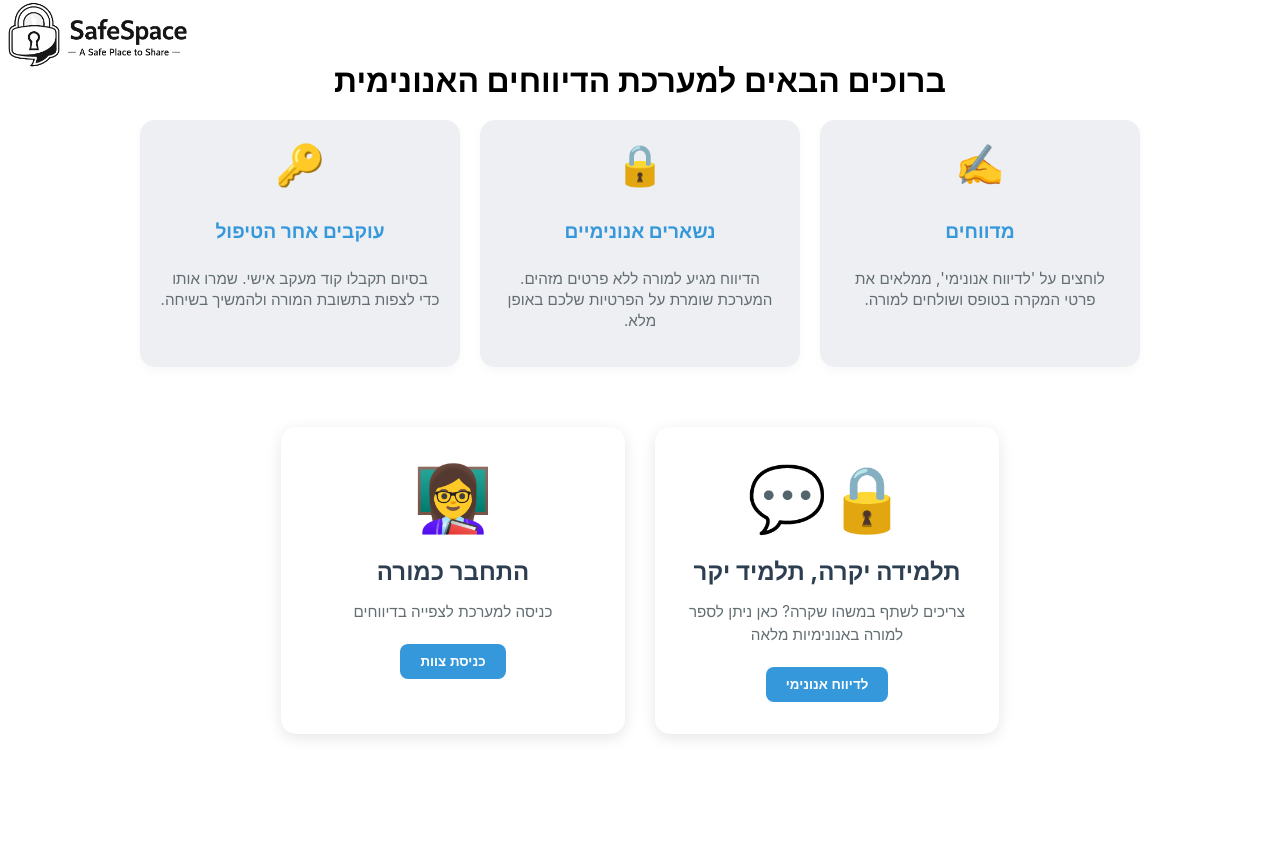
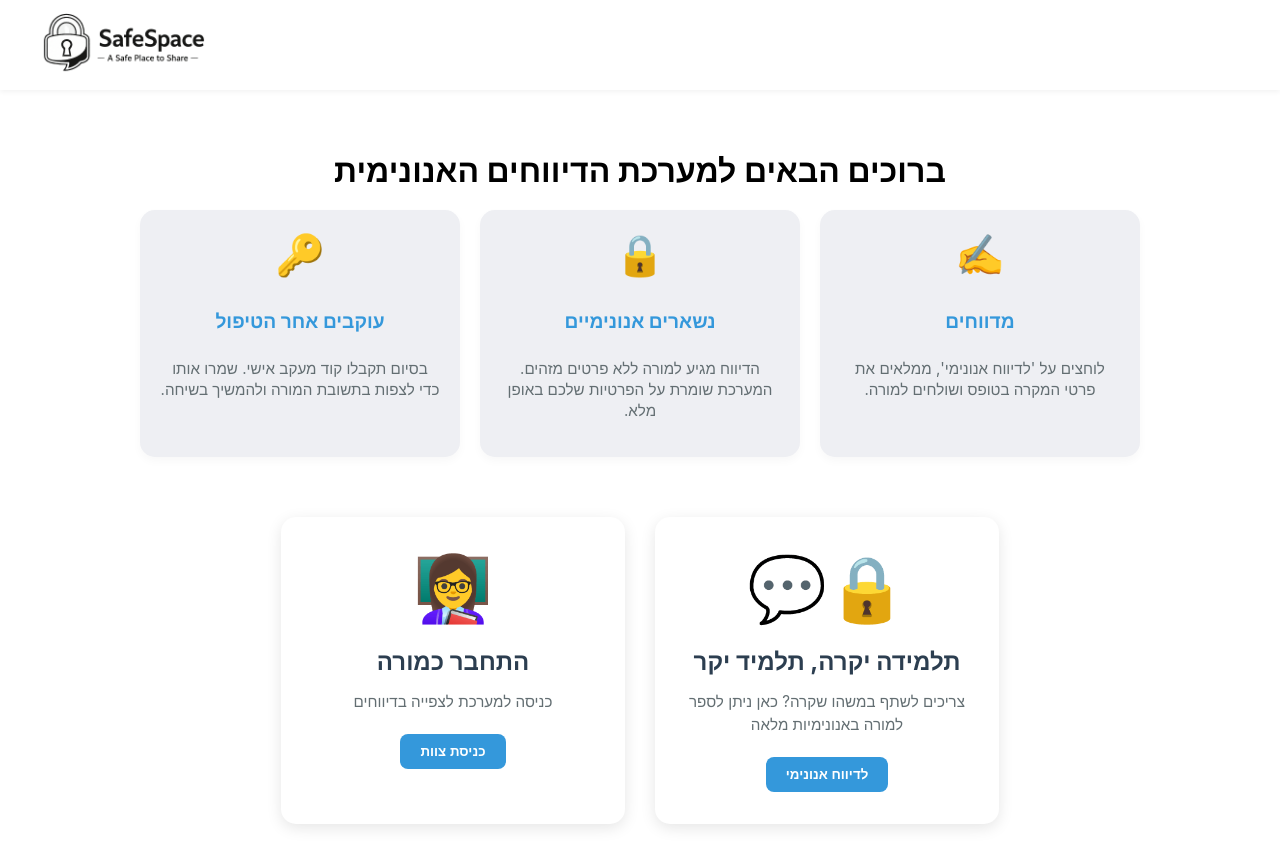
Before and after one commit to MorKahalani/QueenB-Hackathon-TeamGavriel, a React (Vite) app in the folder client/: page / in a window 1280 px wide. Shown: the top 866 px of the page. Built offline with nearby package versions, Linux system fonts and the light colour scheme; no server answers.

Commit message:
fix: adjust archive button size and fix icon spacing in AdminPage

```diff
--- a/client/src/components/Layout/Layout.jsx
+++ b/client/src/components/Layout/Layout.jsx
@@ -1,15 +1,57 @@
+// import styles from '../../styles/Layout.module.css';
+import { Link } from 'react-router-dom';
+// import logoImage from '../../assets/logo1.png';
+// import PropTypes from 'prop-types';
+// import LogoutButton from '../LogoutButton/LogoutButton';
+
+// function Layout({ children }) {
+//   return (
+//     <div className={styles.wrapper}>
+//       <header className={styles.header}>
+//         <Link to="/" className={styles.logoLink}>
+//           <img src={logoImage} alt="SafeSpace" className={styles.logo} />
+//         </Link>
+//       </header>
+
+//       <main className={styles.content}>
+//         <div className={styles.pageInner}>
+//         {children}
+//     </div>
+//       </main>
+//     </div>
+//   );
+// }
+
+// Layout.propTypes = {
+//     children: PropTypes.node
+// };
+
+// export default Layout;
+import PropTypes from 'prop-types';
+import { useLocation } from 'react-router-dom';
 import styles from '../../styles/Layout.module.css';
-import { Link } from 'react-router-dom';
 import logoImage from '../../assets/logo1.png';
-import PropTypes from 'prop-types';
+import LogoutButton from '../LogoutButton/LogoutButton';
 
 function Layout({ children }) {
+  const location = useLocation();
+  const isAdminPage = location.pathname.startsWith('/admin');
+
   return (
     <div className={styles.wrapper}>
       <header className={styles.header}>
-        <Link to="/" className={styles.logoLink}>
-          <img src={logoImage} alt="SafeSpace" className={styles.logo} />
-        </Link>
+        <div className={styles.logoArea}>
+          {/* עטיפת הלוגו בקישור לדף הבית */}
+          <Link to="/" className={styles.logoLink}>
+            <img src={logoImage} className={styles.logo} alt="SafeSpace" />
+          </Link>
+        </div>
+
+        {isAdminPage && (
+          <div className={styles.actionsArea}>
+            <LogoutButton />
+          </div>
+        )}
       </header>
 
       <main className={styles.content}>
--- a/client/src/pages/AdminPage/AdminPage.jsx
+++ b/client/src/pages/AdminPage/AdminPage.jsx
@@ -96,7 +96,7 @@ const AdminPage = () => {
                 <Box>
                     <Typography variant="h4" sx={{ fontWeight: 'bold' }}>לוח ניהול דיווחים</Typography>
                 </Box>
-                <LogoutButton />
+                {/* <LogoutButton /> */}
             </Box>
 
             <Box sx={{ display: 'flex', gap: 2, mb: 4 }}>
@@ -124,8 +124,25 @@ const AdminPage = () => {
                             <MenuItem value="טופל">טופלו</MenuItem>
                         </Select>
                     </FormControl>
-                    <Button variant="outlined" color="inherit" startIcon={<InventoryIcon />} onClick={() => setShowArchive(!showArchive)}>
-                        {showArchive ? "חזור" : "ארכיון"}
+                    <Button
+                        variant="outlined"
+                        color="inherit"
+                        onClick={() => setShowArchive(!showArchive)}
+                        sx={{
+                            display: 'flex',
+                            alignItems: 'center',
+                            gap: 1.5,
+                            px: 3,
+                            py: 1,
+                            borderRadius: 2,
+                            borderColor: '#e2e8f0',
+                            '&:hover': { bgcolor: '#f8fafc' }
+                        }}
+                    >
+                        <InventoryIcon sx={{ fontSize: 20 }} />
+                        <Typography variant="body2" sx={{ fontWeight: 500 }}>
+                            {showArchive ? "חזור" : "ארכיון"}
+                        </Typography>
                     </Button>
                     <ExportButton data={reportsToShow} />
                 </Box>
--- a/client/src/pages/AdminPage/AdminPage.module.css
+++ b/client/src/pages/AdminPage/AdminPage.module.css
@@ -3,6 +3,7 @@
     text-align: center;
     background-color: #f4f4f4;
     direction: rtl;
+
 }
 
 .statsRow{
--- a/client/src/styles/App.module.css
+++ b/client/src/styles/App.module.css
@@ -41,6 +41,9 @@
     padding: 20px;
     direction: rtl;
     padding-bottom: 50px; /* רווח קטן לפני הפוטר */
+    width: 100%;
+    max-width: 900px; /* רוחב נוח לקריאה בטפסים */
+    margin: 0 auto;
 }
 
 .footer {
--- a/client/src/styles/Layout.module.css
+++ b/client/src/styles/Layout.module.css
@@ -1,34 +1,55 @@
 /* Layout.module.css */
+
 .wrapper {
+    width: 100%;
     min-height: 100vh;
-    display: flex;
-    flex-direction: column;
-    background-color: #ffffff;
-    position: relative; /* מאפשר ללוגו לצוף מעל */
+    display: block;
 }
 
 .header {
-    position: absolute; /* מקבע את הלוגו לפינה */
-    top: 1px;          /* מרחק מהלמעלה */
-    left: 4px;         /* מרחק מהצד שמאל */
+    width: 100%;
+    /* הגדלנו ל-90px כי הלוגו שלך הוא 62px - זה נותן לו אוויר */
+    height: 90px;
+    background-color: white;
+    display: flex;
+    align-items: center;
+    justify-content: space-between;
+    padding: 0 40px;
+    box-shadow: 0 2px 5px rgba(0,0,0,0.05);
+
+    /* שינוי כאן: relative במקום sticky יגרום לו להיעלם בגלילה */
+    position: relative;
+
+    top: 0;
     z-index: 1000;
+    box-sizing: border-box;
+    direction: ltr;
+}
+
+.logoArea {
+    display: flex;
+    align-items: center;
+    /* מונע מהלוגו להידחס */
+    flex-shrink: 0;
 }
 
 .logo {
-    height: 69px;       /* גודל עדין כמו ב-Typeform */
+    height: 62px !important;
     width: auto;
-    display: block;
-    transition: opacity 0.3s ease;
+    object-fit: contain;
 }
 
-.logo:hover {
-    opacity: 0.7;
+.actionsArea {
+    display: flex;
+    align-items: center;
+    /* מונע מכפתור היציאה להידחק אל מחוץ למסך */
+    flex-shrink: 0;
+    min-width: fit-content;
 }
 
 .content {
-    flex: 1;
-    display: flex;
-    align-items: center;    /* ממרכז את התוכן אנכית */
-    justify-content: center; /* ממרכז את התוכן אופקית */
+    width: 100%;
     padding: 20px;
+    box-sizing: border-box;
+    direction: rtl;
 }
```
Also changed, not shown: client/src/components/ReportsTable/ReportsTable.module.css (line endings or trailing spaces).
